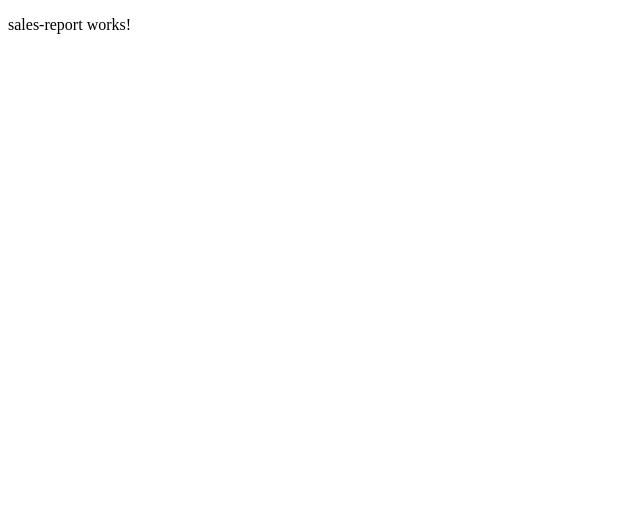
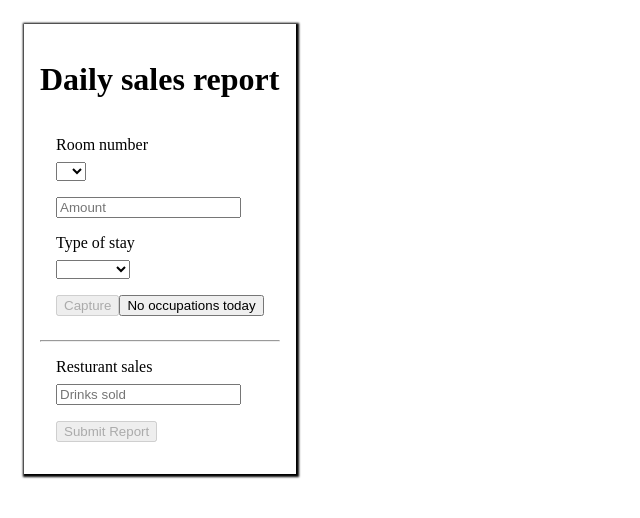
Before and after one commit to joeMalebe/bivouac-web, an Angular app in the folder bivouac-web/: page /sales in a window 1280 px wide. Shown: the top 518 px of the page, without its empty margins (0-640 px from the left). Built offline with nearby package versions, Linux system fonts and the light colour scheme.

Commit message:
add models for sales reporting

```diff
--- /dev/null
+++ b/bivouac-web/src/app/report/model/daily-sales-report.ts
@@ -0,0 +1,9 @@
+import { GuestOccupation } from "./guest-occupation";
+
+export interface DailySalesReport {
+    occupations:GuestOccupation[],
+    noOccupationsDay:boolean,
+    resturantSales:number,
+    dateCaptured:Date,
+    capturedBy:string
+}
--- /dev/null
+++ b/bivouac-web/src/app/report/model/guest-occupation.ts
@@ -0,0 +1,7 @@
+export interface GuestOccupation {
+    type:String,
+    amount:number,
+    roomNumber:number,
+    numberOfGuests:number,
+    capturedDate:Date
+}
--- a/bivouac-web/src/app/report/report.module.ts
+++ b/bivouac-web/src/app/report/report.module.ts
@@ -1,6 +1,7 @@
 import { NgModule } from '@angular/core';
 import { CommonModule } from '@angular/common';
 import { SalesReportComponent } from './sales-report/sales-report.component';
+import { FormsModule, ReactiveFormsModule } from '@angular/forms';
 
 
 
@@ -9,7 +10,9 @@ import { SalesReportComponent } from './sales-report/sales-report.component';
     SalesReportComponent
   ],
   imports: [
-    CommonModule
+    CommonModule,
+    ReactiveFormsModule,
+    FormsModule
   ]
 })
 export class ReportModule { }
--- a/bivouac-web/src/app/report/sales-report/sales-report.component.html
+++ b/bivouac-web/src/app/report/sales-report/sales-report.component.html
@@ -1 +1,86 @@
-<p>sales-report works!</p>
+<div class="mainContainer">
+  <h1>Daily sales report</h1>
+  <div class="salesForm">
+    <form [formGroup]="form">
+      <!-- <input formControlName="roomNumber" placeholder="Room number" type="number"/> -->
+      <div class="item">
+        <label for="roomNumber">Room number</label>
+        <select
+          formControlName="roomNumber"
+          id="roomNumber"
+          title="Room number"
+        >
+          <option>1</option>
+          <option>2</option>
+          <option>3</option>
+          <option>4</option>
+          <option>6</option>
+          <option>7</option>
+        </select>
+        <div *ngIf="isRequired('roomNumber')">
+          <span>*This is required</span>
+        </div>
+      </div>
+
+      <div class="item">
+        <input
+          formControlName="amount"
+          placeholder="Amount"
+          type="number"
+          step="any"
+        />
+        <div *ngIf="isRequired('amount')">
+          <span>*This is required</span>
+        </div>
+      </div>
+
+      <div class="item">
+        <label for="type">Type of stay</label>
+        <select id="type" formControlName="type" title="Type of stay">
+          <option>Passage</option>
+          <option>Full day</option>
+        </select>
+        <div *ngIf="isRequired('type')">
+          <span>*This is required</span>
+        </div>
+      </div>
+      <div class="item">
+        <button (click)="addOccupation()" [disabled]="form.invalid" type="submit">Capture</button>
+        <button (click)="isNoOccupations = true" [disabled]="occupations.length > 0" type="submit">No occupations today</button>
+      </div>
+    </form>
+  </div>
+  <hr />
+  <div class="item">
+    <p *ngFor="let o of occupations">
+      Room: {{ o.roomNumber }} <br>
+      Amount: {{ o.amount }} <br>
+      Type of stay: {{ o.type }}
+    </p>
+    <p *ngIf="isNoOccupationsDay()">
+        No new rooms were occupied today
+    </p>
+    <p *ngIf="drinks != undefined" >Resturant: {{drinks}}</p>
+  </div>
+  <div class="item">
+    <label for="drinks">Resturant sales</label>
+    <input
+    required="true"
+    name="drinks"
+    #drinksRef="ngModel"
+      id="drinks"
+      type="number"
+      placeholder="Drinks sold"
+      [(ngModel)]="drinks"
+    />
+    <div *ngIf="drinksRef.errors && (drinksRef?.touched || drinksRef?.dirty)">
+        <span>*This is required</span>
+      </div>
+  </div>
+  <div class="item">
+    <button [disabled]="drinksRef.invalid" (click)="onSubmitReport()">Submit Report</button>
+  </div>
+  <div *ngIf="dailyReport != undefined">
+    {{dailyReport.occupations.toString()}}
+  </div>
+</div>
--- a/bivouac-web/src/app/report/sales-report/sales-report.component.scss
+++ b/bivouac-web/src/app/report/sales-report/sales-report.component.scss
@@ -0,0 +1,28 @@
+.mainContainer{
+    position: relative;
+    margin: 16px;
+    padding: 16px;
+    display: inline-block;
+    align-items: center;
+    box-shadow: 1px 1px 2px 2px black;
+    border: 2px;
+
+}
+.salesForm{
+    position: relative;
+    display: inline-block;
+    align-items: center;
+
+}
+
+label{
+    display: block;
+    margin-bottom: 8px;
+}
+
+.item{
+    margin: 16px;
+    position: relative;
+    display: flexbox;
+    align-items: center;
+}
--- a/bivouac-web/src/app/report/sales-report/sales-report.component.ts
+++ b/bivouac-web/src/app/report/sales-report/sales-report.component.ts
@@ -1,10 +1,62 @@
-import { Component } from '@angular/core';
+import { Component, OnInit } from '@angular/core';
+import {
+  FormBuilder,
+  FormControl,
+  FormGroup,
+  Validators,
+} from '@angular/forms';
+import { DailySalesReport } from '../model/daily-sales-report';
+import { GuestOccupation } from '../model/guest-occupation';
 
 @Component({
   selector: 'app-sales-report',
   templateUrl: './sales-report.component.html',
-  styleUrls: ['./sales-report.component.scss']
+  styleUrls: ['./sales-report.component.scss'],
 })
-export class SalesReportComponent {
+export class SalesReportComponent implements OnInit {
+  dailyReport!: DailySalesReport;
+  drinks!: number;
+  isNoOccupations: boolean = false;
 
+  constructor(private fb: FormBuilder) {}
+
+  form: FormGroup = new FormGroup({});
+  occupations: GuestOccupation[] = [];
+  ngOnInit(): void {
+    this.form = this.fb.group({
+      roomNumber: [undefined, Validators.required],
+      type: [undefined, Validators.required],
+      amount: [undefined, Validators.required],
+    });
+  }
+
+  isRequired(controlName: string): boolean {
+    return !this.isNoOccupations &&
+    (
+      (this.form.get(controlName)?.hasError('required') &&
+        (this.form.get(controlName)?.touched ||
+          this.form.get(controlName)?.dirty)) ??
+      false
+    );
+  }
+  addOccupation() {
+    if (this.form.invalid) return;
+    let occupation = this.form.value;
+    console.log(occupation);
+    this.occupations.push(occupation);
+    this.form.reset();
+  }
+  onSubmitReport() {
+    this.dailyReport = {
+      occupations: this.occupations,
+      noOccupationsDay: this.isNoOccupations,
+      capturedBy: 'Joe', //get user by session data
+      dateCaptured: new Date(),
+      resturantSales: this.drinks,
+    };
+    console.log(this.dailyReport);
+  }
+  isNoOccupationsDay(): boolean {
+    return this.occupations.length < 1 && this.isNoOccupations;
+  }
 }
```
